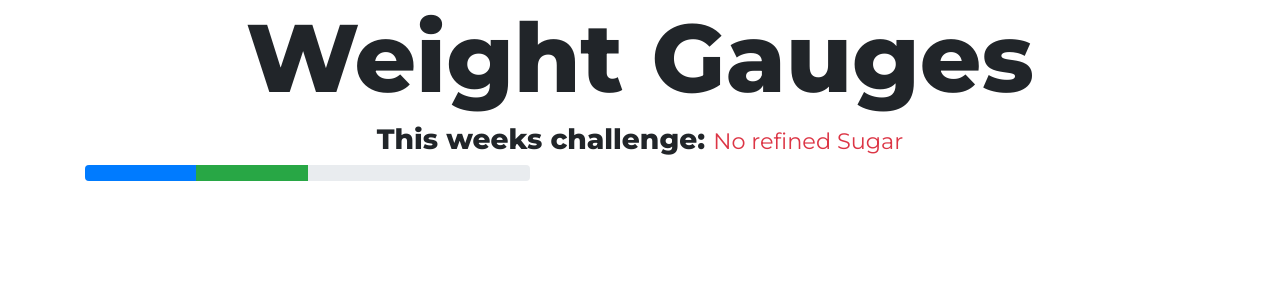
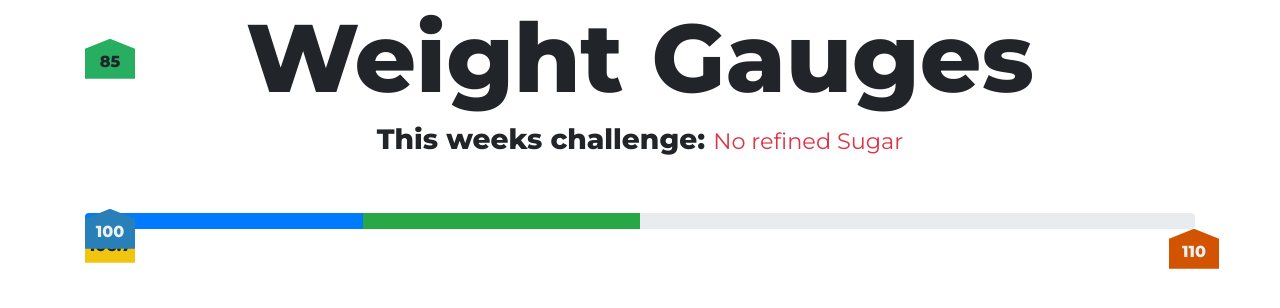
Before and after one commit to lichtwellenreiter/wg, a website: page static/index.html in a window 1280 px wide. Drawn offline with nearby package versions, Linux system fonts and the light colour scheme.

Commit message:
worked on

```diff
--- a/static/index.html
+++ b/static/index.html
@@ -54,6 +54,8 @@
             border-radius: 20px;
         }
 
+        .max >
+
         .legend {
             grid-column-start: sec;
             grid-column-end: sec;
@@ -61,33 +63,47 @@
         }
 
         .bubble {
-            height: 30px;
+            position:relative;
+            height: 40px;
             width: 50px;
-            background-color: #81ecec;
-            clip-path: polygon(25% 0%, 100% 0%, 100% 100%, 25% 100%, 0% 50%);
-            padding-left: 50px;
-            padding-top: 10px;
+            background-color: #27ae60;
+            clip-path: polygon(0% 25%, 50% 0%, 100% 25%, 100% 100%, 0% 100%);
+        }
+
+        .bubble-text{
+            position: absolute;
+            bottom: 5px;
+            font-family: 'Montserrat', sans-serif;
+            font-weight: 800;
+            width: 50px;
+            text-align: center;
         }
 
         .max {
             position: absolute;
-            top: -20px;
+            right: -9px;
+            color: #ecf0f1;
+            background-color: #d35400;
         }
+
 
         .current {
             position: absolute;
             top: -6px;
-            background-color: #fdcb6e;
+            background-color: #f1c40f;
         }
 
         .target {
             position: absolute;
             bottom: 150px;
+            background-color: #27ae60;
         }
 
-        .min {
+        .semi {
             position: absolute;
             bottom: -20px;
+            background-color: #2980b9;
+            color: #ecf0f1;
         }
 
     </style>
@@ -108,9 +124,9 @@
     </div>
 </div>
 
-<div class="row">
+<div class="row mt-5">
 
-    <div class="col-5">
+    <div class="col-12">
         <div class="progress">
             <div class="progress-bar" role="progressbar" style="width: 25%" aria-valuenow="25" aria-valuemin="0" aria-valuemax="110"></div>
             <div class="progress-bar bg-success" role="progressbar" style="width: 25%" aria-valuenow="25" aria-valuemin="0" aria-valuemax="100"></div>
@@ -119,10 +135,14 @@
 
     </div>
 
-    <div class="col-7">
-
+</div>
+<div class="row">
+    <div class="col-12">
+        <div class="bubble max"><span class="bubble-text">110</span></div>
+        <div class="bubble current"><span class="bubble-text">106.7</span></div>
+        <div class="bubble target"><span class="bubble-text">85</span></div>
+        <div class="bubble semi"><span class="bubble-text">100</span></div>
     </div>
-
 </div>
 
 
```
Also changed, not shown: 1 other file.
